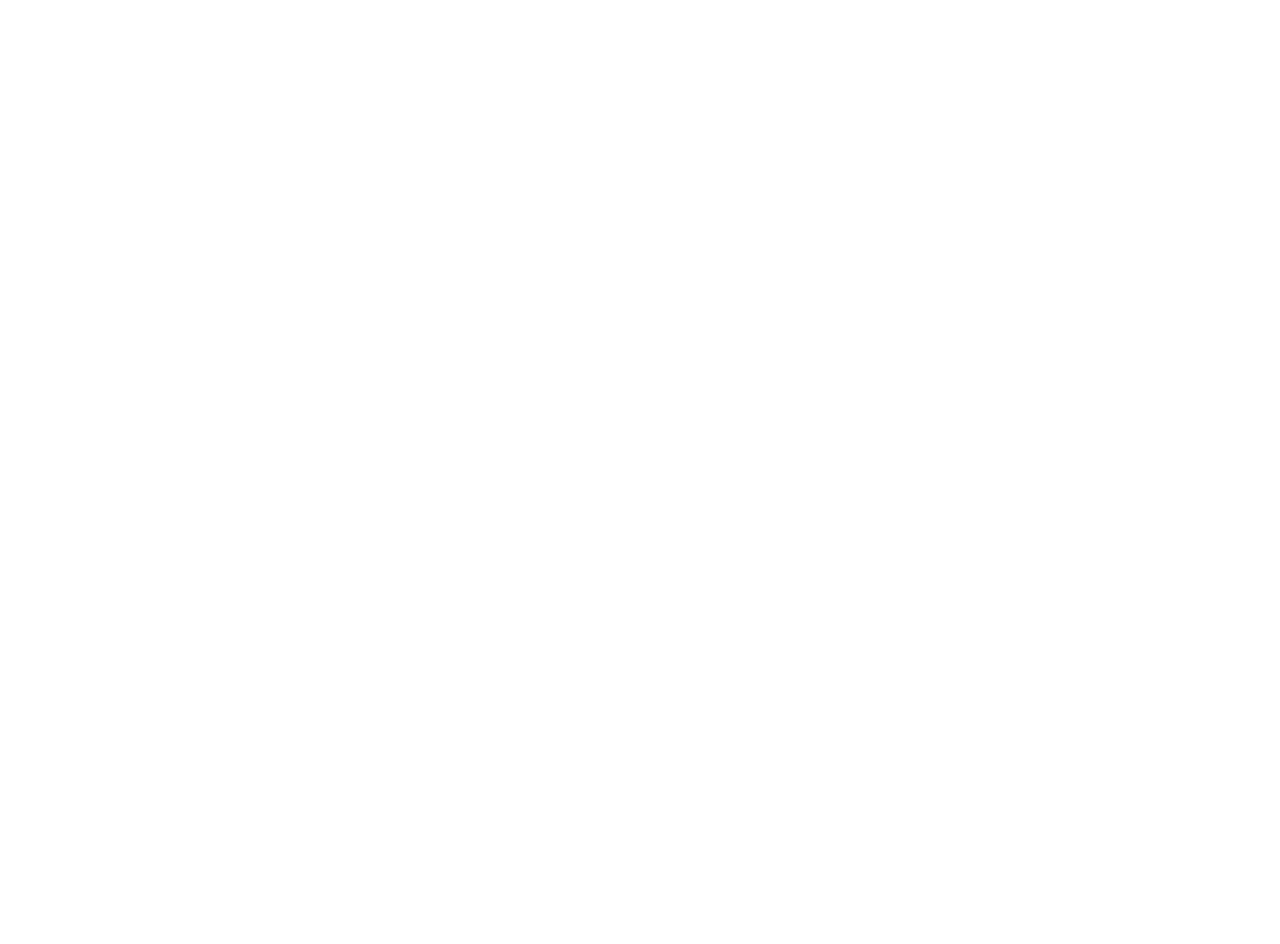
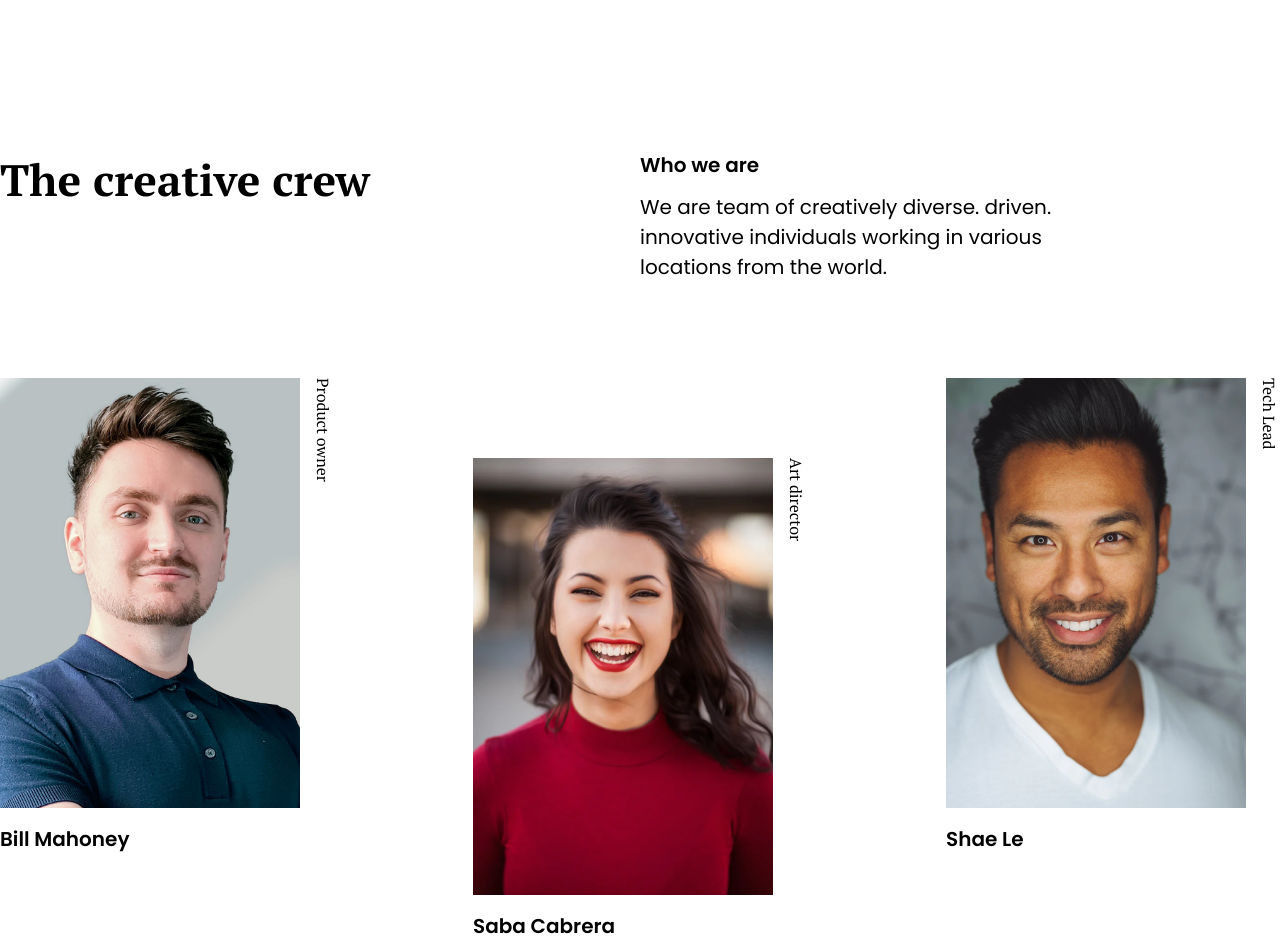
Before and after one commit to maqsudtolipov/my-team-page, a website: page index.html in a window 1280 px wide. Shown: the top 944 px of the page. Before the commit the page ends 800 px from the top, so only its background shows below. Drawn offline with Linux system fonts and the light colour scheme.

Commit message:
Complete desktop version

```diff
--- a/index.html
+++ b/index.html
@@ -8,9 +8,58 @@
     <link rel="preconnect" href="https://fonts.googleapis.com" />
     <link rel="preconnect" href="https://fonts.gstatic.com" crossorigin />
     <link href="https://fonts.googleapis.com/css2?family=PT+Serif:wght@400;700&family=Poppins:wght@400;600&display=swap" rel="stylesheet" />
+
+    <link rel="stylesheet" href="css/style.css" />
     <title>My Team Page</title>
   </head>
   <body>
+    <div class="container">
+      <div class="text-box">
+        <div class="title">
+          <h1>The creative crew</h1>
+        </div>
+        <div class="description">
+          <h2>Who we are</h2>
+          <p>We are team of creatively diverse. driven. innovative individuals working in various locations from the world.</p>
+        </div>
+      </div>
+      <div class="team">
+        <div class="user">
+          <img src="img/photo1.png" alt="user" />
+          <h2 class="user-name">Bill Mahoney</h2>
+          <p class="user-job">Product owner</p>
+        </div>
 
+        <div class="user user--down">
+          <img src="img/photo2.png" alt="user" />
+          <h2 class="user-name">Saba Cabrera</h2>
+          <p class="user-job">Art director</p>
+        </div>
+
+        <div class="user">
+          <img src="img/photo3.png" alt="user" />
+          <h2 class="user-name">Shae Le</h2>
+          <p class="user-job">Tech Lead</p>
+        </div>
+
+        <div class="user">
+          <img src="img/photo4.png" alt="user" />
+          <h2 class="user-name">Skylah Lu</h2>
+          <p class="user-job">UX designer<</p>
+        </div>
+
+        <div class="user user--down">
+          <img src="img/photo5.png" alt="user" />
+          <h2 class="user-name">Griff Richards</h2>
+          <p class="user-job">Developer</p>
+        </div>
+
+        <div class="user">
+          <img src="img/photo6.png" alt="user" />
+          <h2 class="user-name">Stan John</h2>
+          <p class="user-job">Developer</p>
+        </div>
+      </div>
+    </div>
   </body>
 </html>
--- a/package.json
+++ b/package.json
@@ -4,7 +4,8 @@
   "description": "<!-- Please update value in the {}  -->",
   "main": "index.js",
   "scripts": {
-    "test": "echo \"Error: no test specified\" && exit 1"
+    "test": "echo \"Error: no test specified\" && exit 1",
+    "build": "sass sass/style.scss css/style.css -w"
   },
   "repository": {
     "type": "git",
--- /dev/null
+++ b/sass/style.scss
@@ -0,0 +1,99 @@
+/*** BASE ***/
+* {
+  margin: 0;
+  padding: 0;
+  box-sizing: border-box;
+}
+
+html {
+  font-size: 62.5%;
+}
+
+body {
+  font-family: 'Poppins', sans-serif;
+  color: #000;
+  font-weight: 400;
+}
+
+.container {
+  max-width: 140rem;
+  margin: 0 auto;
+  padding: 4rem 0;
+}
+
+/*** LAYOUT ***/
+.text-box {
+  display: grid;
+  grid-template-columns: 1fr 1fr;
+  padding-top: 11rem;
+}
+
+.title h1 {
+  font-family: 'PT Serif', serif;
+  font-size: 4.4rem;
+  font-weight: 700;
+}
+
+.description {
+  h2 {
+    font-size: 2rem;
+    font-weight: 600;
+    margin-bottom: 1.2rem;
+  }
+
+  p {
+    font-size: 2rem;
+    font-weight: 400;
+    line-height: 1.5;
+    width: 36ch;
+  }
+}
+
+/*** TEAM ***/
+.team {
+  display: grid;
+  grid-template-columns: auto auto auto;
+  align-items: start;
+  justify-content: space-between;
+  row-gap: 4.8rem;
+
+  padding: 9.6rem 0;
+}
+
+// user card
+.user {
+  display: inline-grid;
+  grid-template-columns: 1fr auto;
+  grid-template-rows: 1fr auto;
+
+  &--down {
+    margin-top: 8rem;
+  }
+}
+
+.user img {
+  grid-column: 1 / 2;
+  grid-row: 1 / 2;
+
+  max-width: 30rem;
+  margin-bottom: 1.6rem;
+  margin-right: 1.2rem;
+}
+
+.user-name {
+  grid-column: 1 / 3;
+  grid-row: 2 / 3;
+
+  font-size: 2rem;
+  font-weight: 600;
+}
+
+.user-job {
+  grid-column: 2 / 3;
+  grid-row: 1 / 2;
+
+  font-size: 1.6rem;
+  font-family: 'PT Serif', serif;
+  font-weight: 400;
+  writing-mode: vertical-lr;
+}
```
Also changed, not shown: style.md (+5 -6 lines), css/style.css (added), sass/styles.scss (deleted), 1 other file.
